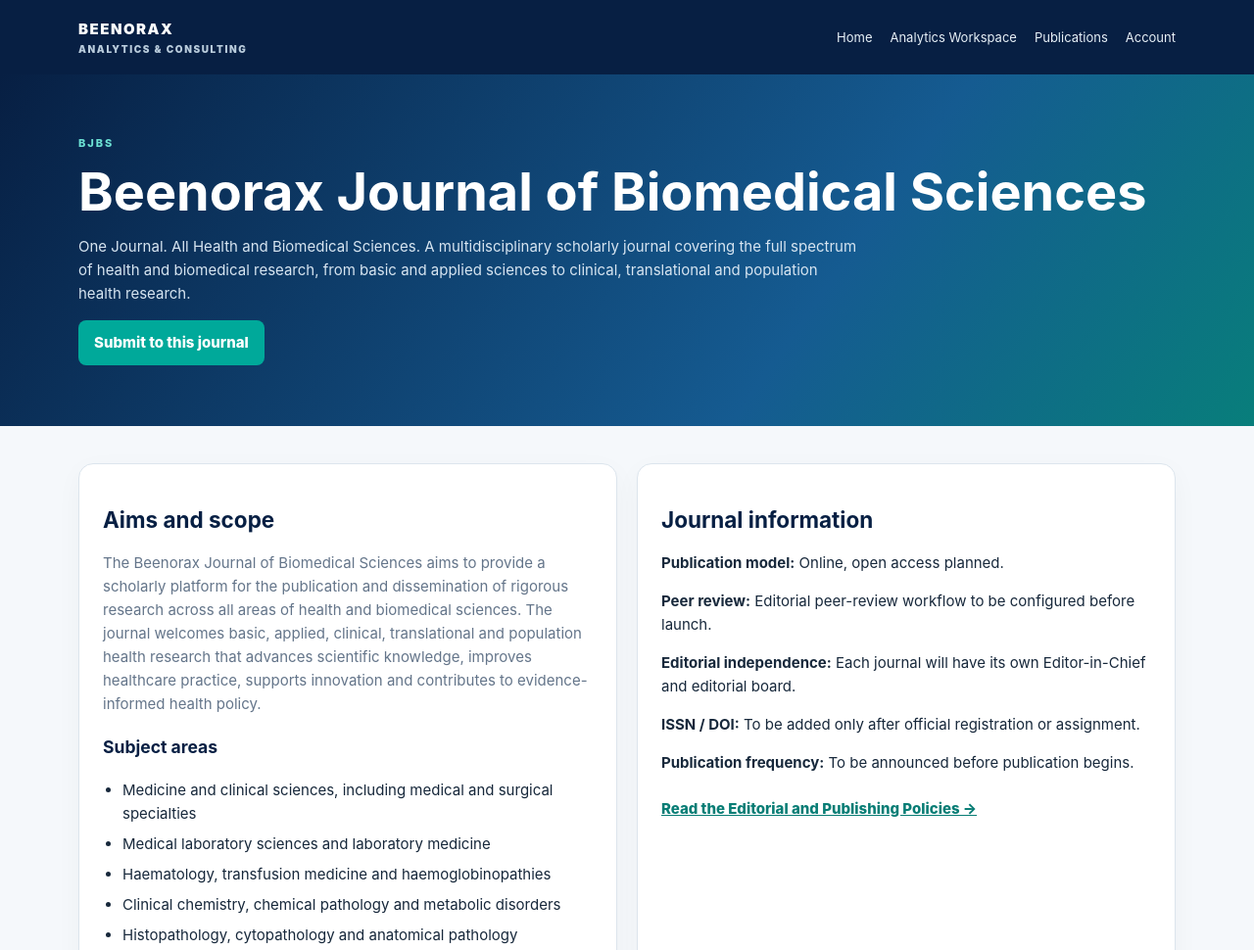
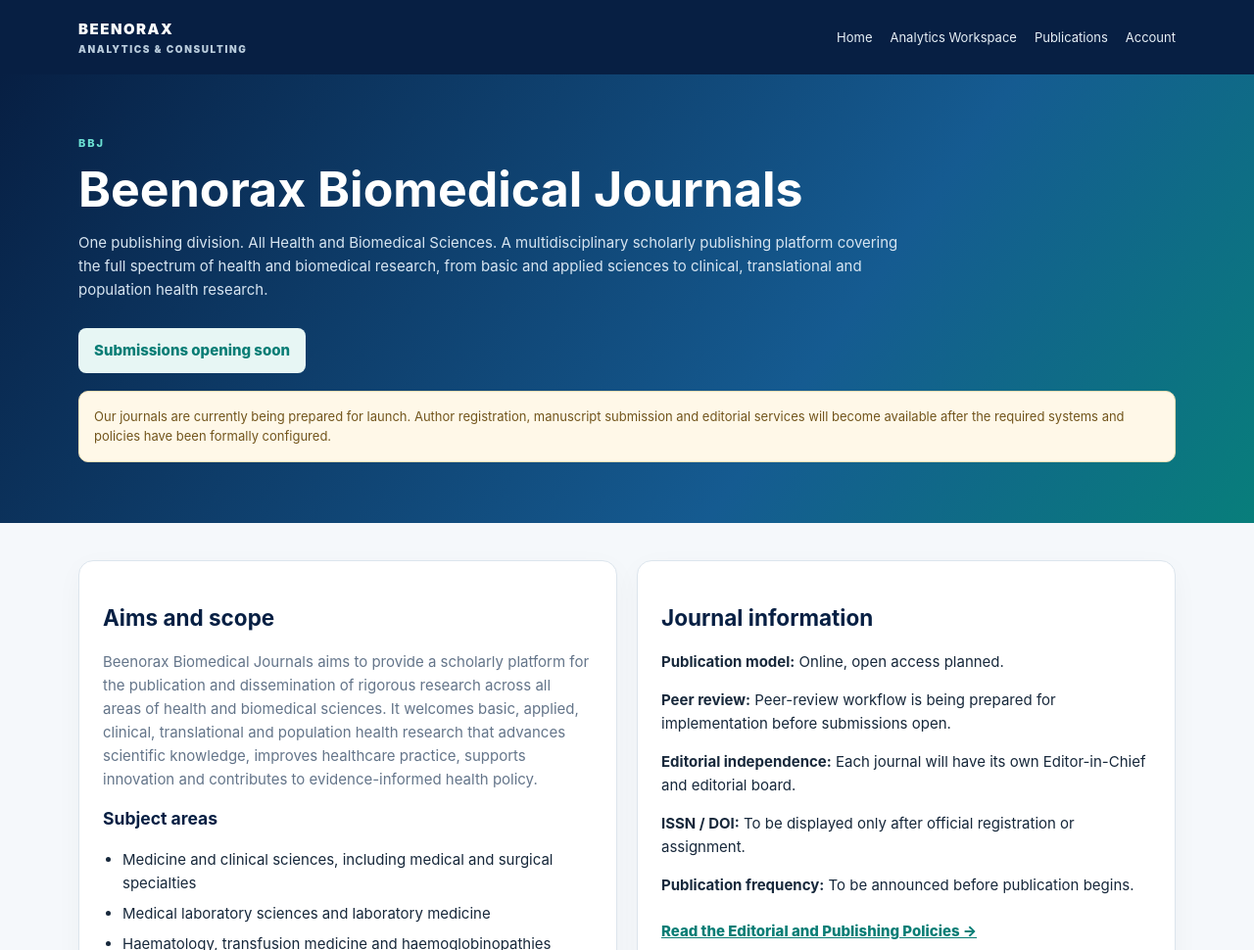
Before and after one commit to beenorax/beenorax-site, a plain HTML site: page journal.html in a window 1280 px wide. Shown: the top 970 px of the page at 98% size. Drawn offline with nearby package versions, Linux system fonts and the light colour scheme; no server answers.

Commit message:
Update journal.html

```diff
--- a/journal.html
+++ b/journal.html
@@ -3,8 +3,9 @@
 <head>
 <meta charset="utf-8">
 <meta name="viewport" content="width=device-width,initial-scale=1">
-<meta name="description" content="Explore Beenorax scholarly journals covering health, biomedical sciences, business analytics and data science.">
-<title>Journal | Beenorax</title>
+<meta name="description" content="Explore Beenorax Biomedical Journals and Beenorax Business Intelligence Journals.">
+<meta name="theme-color" content="#071f43">
+<title>Beenorax Journals</title>
 
 <style>
 :root{
@@ -71,29 +72,22 @@ color:#6ce1d3;
 font-weight:800
 }
 .hero h1{
-font-size:clamp(34px,5vw,54px);
+font-size:clamp(32px,5vw,50px);
 line-height:1.1;
 margin:10px 0
 }
 .hero p{
-max-width:800px;
+max-width:850px;
 color:#d7e5f1
 }
 .btn{
 display:inline-block;
-background:#00a99a;
-color:white;
-border:0;
+background:#e7f6f4;
+color:#087d75;
 border-radius:8px;
 padding:11px 16px;
-text-decoration:none;
 font-weight:800;
-cursor:pointer
-}
-.btn.alt{
-background:white;
-color:#071f43;
-border:1px solid #cbd7e1
+margin-top:12px
 }
 .section{padding:38px 0}
 .grid{
@@ -108,11 +102,10 @@ border-radius:15px;
 padding:24px;
 box-shadow:0 8px 28px #071f4309
 }
-.card h2{
+.card h2,.card h3{
 color:var(--navy);
-line-height:1.25
+line-height:1.3
 }
-.card h3{color:var(--navy)}
 .tag{
 font-size:11px;
 color:#087d75;
@@ -135,15 +128,6 @@ padding:10px 0;
 color:#087d75;
 min-height:24px
 }
-.pill{
-display:inline-block;
-padding:4px 9px;
-border-radius:20px;
-background:#e7f6f4;
-color:#087d75;
-font-size:11px;
-font-weight:800
-}
 .article{
 padding:16px 0;
 border-bottom:1px solid var(--line)
@@ -152,12 +136,24 @@ border-bottom:1px solid var(--line)
 margin:4px 0;
 color:var(--navy)
 }
-.article a{color:#087d75;font-weight:700}
+.article a{
+color:#087d75;
+font-weight:700
+}
 .policy-link{
 display:inline-block;
 margin-top:8px;
 color:#087d75;
 font-weight:800
+}
+.launch-notice{
+background:#fff8e8;
+border:1px solid #f0dfb5;
+border-radius:10px;
+padding:15px;
+margin-top:18px;
+color:#72551c;
+font-size:13px
 }
 @media(max-width:720px){
 .grid{grid-template-columns:1fr}
@@ -191,15 +187,24 @@ BEENORAX
 
 <section class="hero">
 <div class="wrap">
-<div class="eyebrow" id="code">BEENORAX JOURNAL</div>
 
-<h1 id="journalTitle">Journal</h1>
+<div class="eyebrow" id="code">BEENORAX JOURNALS</div>
 
-<p id="journalScope">Scholarly research and evidence.</p>
+<h1 id="journalTitle">Beenorax Journals</h1>
 
-<a class="btn" href="/manuscript.html" id="submitLink">
-Submit to this journal
-</a>
+<p id="journalScope">
+Scholarly research and evidence across biomedical sciences and business intelligence.
+</p>
+
+<span class="btn">Submissions opening soon</span>
+
+<div class="launch-notice">
+Our journals are currently being prepared for launch.
+Author registration, manuscript submission and editorial services
+will become available after the required systems and policies
+have been formally configured.
+</div>
+
 </div>
 </section>
 
@@ -221,11 +226,11 @@ Submit to this journal
 
 <p><b>Publication model:</b> Online, open access planned.</p>
 
-<p><b>Peer review:</b> Editorial peer-review workflow to be configured before launch.</p>
+<p><b>Peer review:</b> Peer-review workflow is being prepared for implementation before submissions open.</p>
 
 <p><b>Editorial independence:</b> Each journal will have its own Editor-in-Chief and editorial board.</p>
 
-<p><b>ISSN / DOI:</b> To be added only after official registration or assignment.</p>
+<p><b>ISSN / DOI:</b> To be displayed only after official registration or assignment.</p>
 
 <p><b>Publication frequency:</b> To be announced before publication begins.</p>
 
@@ -242,7 +247,8 @@ Read the Editorial and Publishing Policies →
 <h2>Article types</h2>
 
 <p class="muted">
-Subject to the journal's editorial requirements, the journals may consider:
+Subject to the relevant journal's editorial requirements,
+the journals may consider:
 </p>
 
 <ul class="list">
@@ -263,7 +269,7 @@ Subject to the journal's editorial requirements, the journals may consider:
 <h2>Published articles</h2>
 
 <p class="muted" id="articleNote">
-Published articles will appear here after the journal begins publication.
+Published articles will appear here after publication begins.
 </p>
 
 <div id="articles"></div>
@@ -282,21 +288,24 @@ Published articles will appear here after the journal begins publication.
 </footer>
 
 <script>
-(()=>{
+(() => {
+'use strict';
 
-const journals={
+const journals = {
 
-bjbs:{
+bjbs: {
 
-code:'BJBS',
+code: 'BBJ',
 
-title:'Beenorax Journal of Biomedical Sciences',
+title: 'Beenorax Biomedical Journals',
 
-scope:'One Journal. All Health and Biomedical Sciences. A multidisciplinary scholarly journal covering the full spectrum of health and biomedical research, from basic and applied sciences to clinical, translational and population health research.',
+scope:
+'One publishing division. All Health and Biomedical Sciences. A multidisciplinary scholarly publishing platform covering the full spectrum of health and biomedical research, from basic and applied sciences to clinical, translational and population health research.',
 
-aims:'The Beenorax Journal of Biomedical Sciences aims to provide a scholarly platform for the publication and dissemination of rigorous research across all areas of health and biomedical sciences. The journal welcomes basic, applied, clinical, translational and population health research that advances scientific knowledge, improves healthcare practice, supports innovation and contributes to evidence-informed health policy.',
+aims:
+'Beenorax Biomedical Journals aims to provide a scholarly platform for the publication and dissemination of rigorous research across all areas of health and biomedical sciences. It welcomes basic, applied, clinical, translational and population health research that advances scientific knowledge, improves healthcare practice, supports innovation and contributes to evidence-informed health policy.',
 
-topics:[
+topics: [
 
 'Medicine and clinical sciences, including medical and surgical specialties',
 
@@ -346,17 +355,19 @@ topics:[
 
 },
 
-bjba:{
+bjba: {
 
-code:'BJBA',
+code: 'BBIJ',
 
-title:'Beenorax Journal of Business Analytics',
+title: 'Beenorax Business Intelligence Journals',
 
-scope:'A multidisciplinary journal for applied and methodological research in business intelligence, data science and quantitative decision-making.',
+scope:
+'A multidisciplinary scholarly publishing platform for applied and methodological research in business intelligence, data science, analytics and quantitative decision-making.',
 
-aims:'The journal aims to publish robust analytical methods and applied research that improve organisational performance, business decisions, digital innovation and evidence-based management.',
+aims:
+'Beenorax Business Intelligence Journals aims to publish rigorous analytical methods and applied research that improve organisational performance, business decisions, digital innovation, economic understanding and evidence-based management.',
 
-topics:[
+topics: [
 
 'Business intelligence and data analytics',
 
@@ -376,7 +387,17 @@ topics:[
 
 'Information systems and digital transformation',
 
-'Risk analysis, governance and performance measurement'
+'Risk analysis, governance and performance measurement',
+
+'Business research methods and quantitative analysis',
+
+'Big data, data engineering and business applications',
+
+'Project management and operational research',
+
+'Financial technology and digital business',
+
+'Strategic management and performance analytics'
 
 ]
 
@@ -384,86 +405,107 @@ topics:[
 
 };
 
-const params=new URLSearchParams(location.search);
-const key=params.get('journal')||'bjbs';
-const j=journals[key]||journals.bjbs;
+const params = new URLSearchParams(location.search);
+const key = params.get('journal') || 'bjbs';
+const journal = journals[key] || journals.bjbs;
 
-document.title=j.title+' | Beenorax';
+document.title = journal.title + ' | Beenorax';
 
-document.getElementById('code').textContent=j.code;
+document.getElementById('code').textContent = journal.code;
 
-document.getElementById('journalTitle').textContent=j.title;
+document.getElementById('journalTitle').textContent =
+journal.title;
 
-document.getElementById('journalScope').textContent=j.scope;
+document.getElementById('journalScope').textContent =
+journal.scope;
 
-document.getElementById('aims').textContent=j.aims;
+document.getElementById('aims').textContent =
+journal.aims;
 
-document.getElementById('topics').innerHTML=
-j.topics.map(x=>'<li>'+safe(x)+'</li>').join('');
-
-document.getElementById('submitLink').href=
-'/manuscript.html?journal='+encodeURIComponent(key);
+document.getElementById('topics').innerHTML =
+journal.topics.map(topic =>
+'<li>' + safe(topic) + '</li>'
+).join('');
 
 
 /* Published articles */
 
-const cfg=window.BEENORAX_AUTH_CONFIG||{};
+const cfg = window.BEENORAX_AUTH_CONFIG || {};
 
-if(
-window.supabase&&
-cfg.supabaseUrl&&
-!cfg.supabaseUrl.includes('YOUR_PROJECT')&&
-cfg.supabaseAnonKey&&
-!cfg.supabaseAnonKey.includes('YOUR_')
-){
+if (
+window.supabase &&
+cfg.supabaseUrl &&
+cfg.supabaseAnonKey
+) {
 
-const sb=window.supabase.createClient(
+const sb = window.supabase.createClient(
 cfg.supabaseUrl,
 cfg.supabaseAnonKey
 );
 
 sb.from('journal_articles')
-.select('id,title,authors,abstract,doi,published_at,article_url')
-.eq('journal_code',key)
-.eq('status','published')
-.order('published_at',{ascending:false})
+.select(
+'id,title,authors,abstract,doi,published_at,article_url'
+)
+.eq('journal_code', key)
+.eq('status', 'published')
+.order('published_at', { ascending: false })
 
-.then(({data,error})=>{
+.then(({ data, error }) => {
 
-if(error||!data?.length)return;
+if (error) {
 
-document.getElementById('articleNote').textContent=
+console.error('Article retrieval failed:', error);
+
+document.getElementById('articleNote').textContent =
+'Published articles are temporarily unavailable.';
+
+return;
+
+}
+
+if (!data || !data.length) return;
+
+document.getElementById('articleNote').textContent =
 'Published articles';
 
-document.getElementById('articles').innerHTML=
-data.map(a=>{
+document.getElementById('articles').innerHTML =
+data.map(article => {
 
-const articleDate=a.published_at?
-new Date(a.published_at).toLocaleDateString():
-'';
+const date = article.published_at
+? new Date(article.published_at).toLocaleDateString()
+: '';
 
-const articleLink=validArticleUrl(a.article_url);
+const articleLink =
+validArticleUrl(article.article_url);
 
 return `
 
 <article class="article">
 
-<div class="tag">${safe(articleDate)}</div>
+<div class="tag">${safe(date)}</div>
 
-<h3>${safe(a.title)}</h3>
+<h3>${safe(article.title)}</h3>
 
 <p class="muted">
-${safe(Array.isArray(a.authors)?a.authors.join('; '):a.authors||'')}
+${safe(
+Array.isArray(article.authors)
+? article.authors.join('; ')
+: article.authors || ''
+)}
 </p>
 
-<p>${safe(a.abstract||'')}</p>
+<p>${safe(article.abstract || '')}</p>
 
-${a.doi?
-'<p>DOI: '+safe(a.doi)+'</p>':''
+${article.doi
+? '<p>DOI: ' + safe(article.doi) + '</p>'
+: ''
 }
 
-${articleLink?
-'<a href="'+safe(articleLink)+'" target="_blank" rel="noopener noreferrer">Read article →</a>':''
+${articleLink
+? '<a href="' + safe(articleLink) +
+'" target="_blank" rel="noopener noreferrer">Read article →</a>'
+: ''
 }
 
 </article>
@@ -479,33 +521,38 @@ ${articleLink?
 
 /* Text and URL safety */
 
-function safe(value){
+function safe(value) {
 
-return String(value||'').replace(/[&<>"']/g,c=>({
+return String(value || '').replace(/[&<>"']/g, char => ({
 
-'&':'&amp;',
-'<':'&lt;',
-'>':'&gt;',
-'"':'&quot;',
-"'":'&#39;'
+'&': '&amp;',
+'<': '&lt;',
+'>': '&gt;',
+'"': '&quot;',
+"'": '&#39;'
 
-}[c]));
+}[char]));
 
 }
 
-function validArticleUrl(value){
+function validArticleUrl(value) {
 
-try{
+try {
 
-const url=new URL(value,location.origin);
+if (!value) return '';
 
-if(url.protocol!=='https:'&&url.protocol!=='http:'){
+const url = new URL(value, location.origin);
+
+if (
+url.protocol !== 'https:' &&
+url.protocol !== 'http:'
+) {
 return '';
 }
 
 return url.href;
 
-}catch{
+} catch {
 
 return '';
 
```
